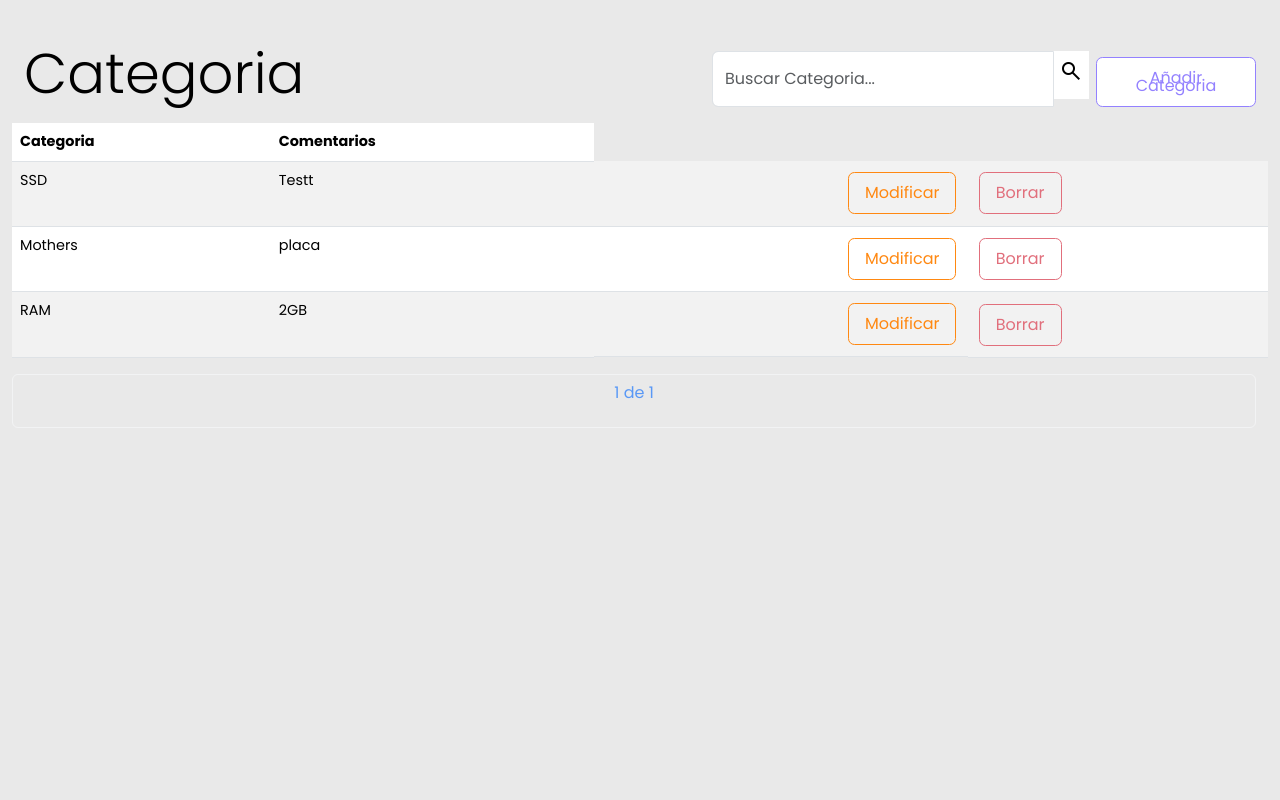
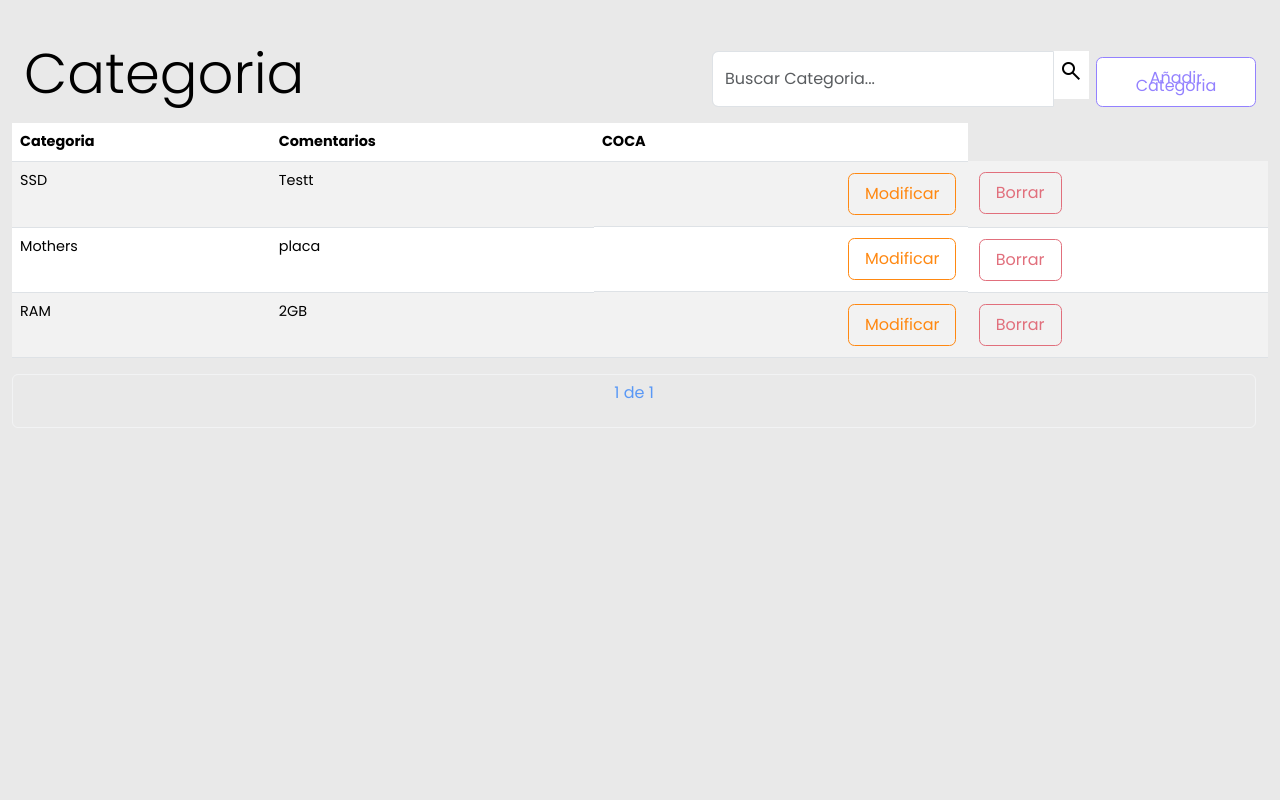
Before and after one commit to AguusPereyra/NetcellSistema1, a Django app: page /categoria/ in a window 1280 px wide. Shown: the part 207-1007 px from the top of the page. Run offline with Django 4.2, Linux system fonts and the light colour scheme; a user stored in the database is signed in; data comes from the database, SQL or seed files in the repository.

Commit message:
Prueba de change

```diff
--- a/api_reserva/reservas/templates/Categoria/lista_categoria.html
+++ b/api_reserva/reservas/templates/Categoria/lista_categoria.html
@@ -23,6 +23,7 @@
             <tr>
                 <th>Categoria</th>
                 <th>Comentarios</th>
+                <th>COCA</th>
             </tr>
         </thead>
         <tbody>
```
